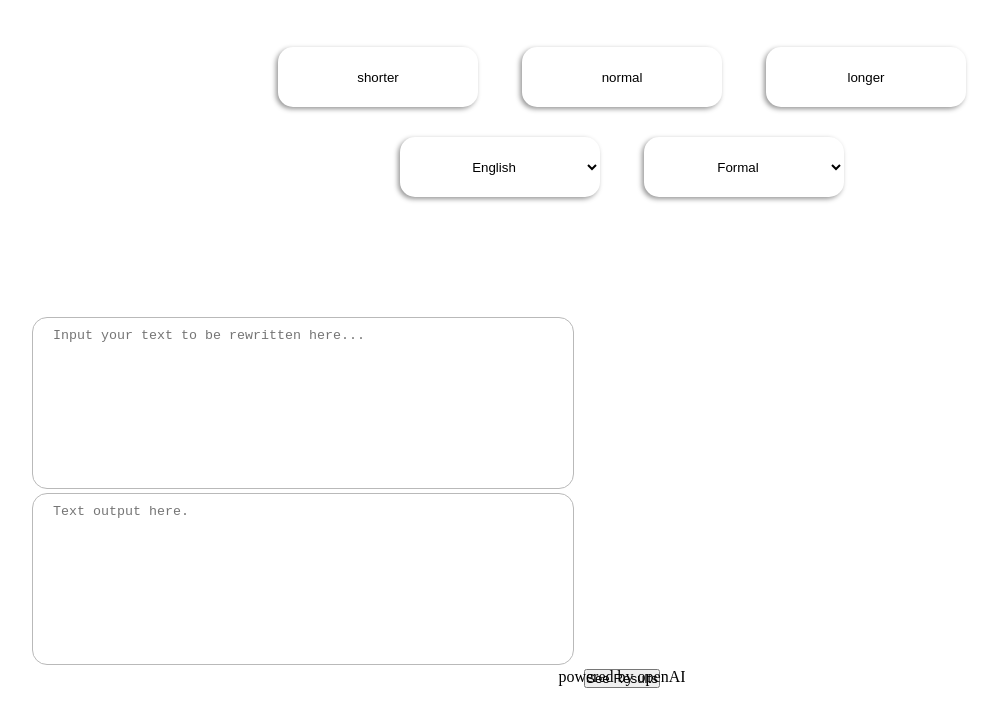
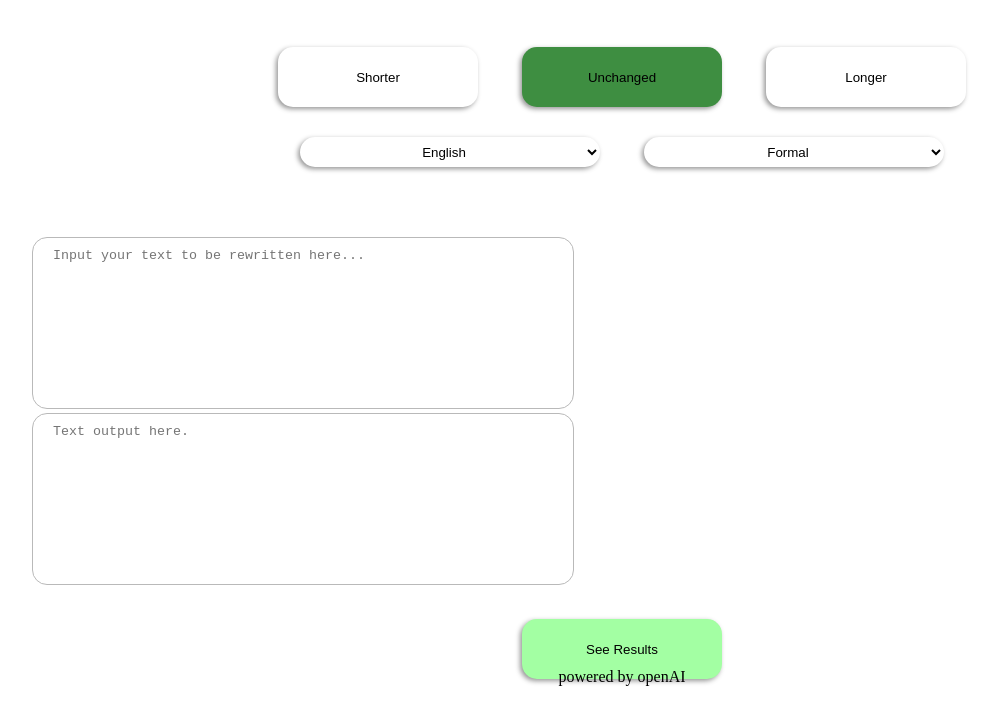
Before and after one commit to ballouc/OpenAI-Rewriter, a website: page index.html in a window 1280 px wide. Shown: the part 92-818 px from the top of the page, without its empty margins (18-1016 px from the left). Drawn offline with Linux system fonts and the light colour scheme.

Commit message:
Changes to CSS.
Making the page nicer to look at. Figuring out how I would like to format the buttons. Will be looking into changing them to radio buttons disguised as regular buttons.

```diff
--- a/index.html
+++ b/index.html
@@ -11,9 +11,9 @@
       <div id="content-wrap">
         <h1 id="title">Phrase Rewriter</h1>
         <div id="length-select">
-          <button type="button" class="buttons">shorter</button>
-          <button type="button" class="buttons">normal</button>
-          <button type="button" class="buttons">longer</button>
+          <button type="button" class="buttons">Shorter</button>
+          <button type="button" class="buttons" autofocus>Unchanged</button>
+          <button type="button" class="buttons">Longer</button>
         </div>
         <div id="option-select">
           <select name="languages" id="languages" value="English" class="forms">
@@ -52,7 +52,7 @@
             placeholder="Text output here."
           ></textarea>
         </div>
-        <button id="submit-button">See Results</button>
+        <button id="submit-button" class="buttons">See Results</button>
       </div>
       <footer id="footer">powered by openAI</footer>
     </div>
--- a/style.css
+++ b/style.css
@@ -1,6 +1,10 @@
 * {
   margin: 0;
   padding: 0;
+}
+
+*:focus {
+  outline: none;
 }
 
 @font-face {
@@ -24,7 +28,7 @@
 }
 
 #text-container {
-  padding-top: 100px;
+  padding-top: 50px;
 }
 
 .buttons {
@@ -38,28 +42,19 @@
   box-shadow: -2px 2px 5px rgb(150, 150, 150);
 }
 
-.buttons:hover {
-  background-color: #c7c7c7;
-}
-
 .buttons:focus {
-  background-color: #a1a1a1;
-  box-shadow: none;
+  background-color: #3e8e41;
 }
 
 .forms {
-  width: 200px;
-  height: 60px;
+  width: 300px;
+  height: 30px;
   border-radius: 15px;
   margin: 20px 20px;
   border-style: none;
   text-align: center;
   background-color: #ffffff;
   box-shadow: -2px 2px 5px rgb(150, 150, 150);
-}
-
-.forms:hover {
-  background-color: #c7c7c7;
 }
 
 .text-areas {
@@ -73,6 +68,21 @@
   width: 500px;
 }
 
+#submit-button {
+  background-color: rgb(163, 255, 163);
+  margin-top: 30px;
+}
+
+.buttons:active {
+  background-color: #3e8e41;
+  box-shadow: -2px 2px 5px rgb(150, 150, 150);
+  transform: translateY(4px);
+}
+
+.buttons:hover {
+  background-color: rgb(0, 146, 0);
+}
+
 #content-wrap {
   padding-bottom: 2.5rem;
 }
```
